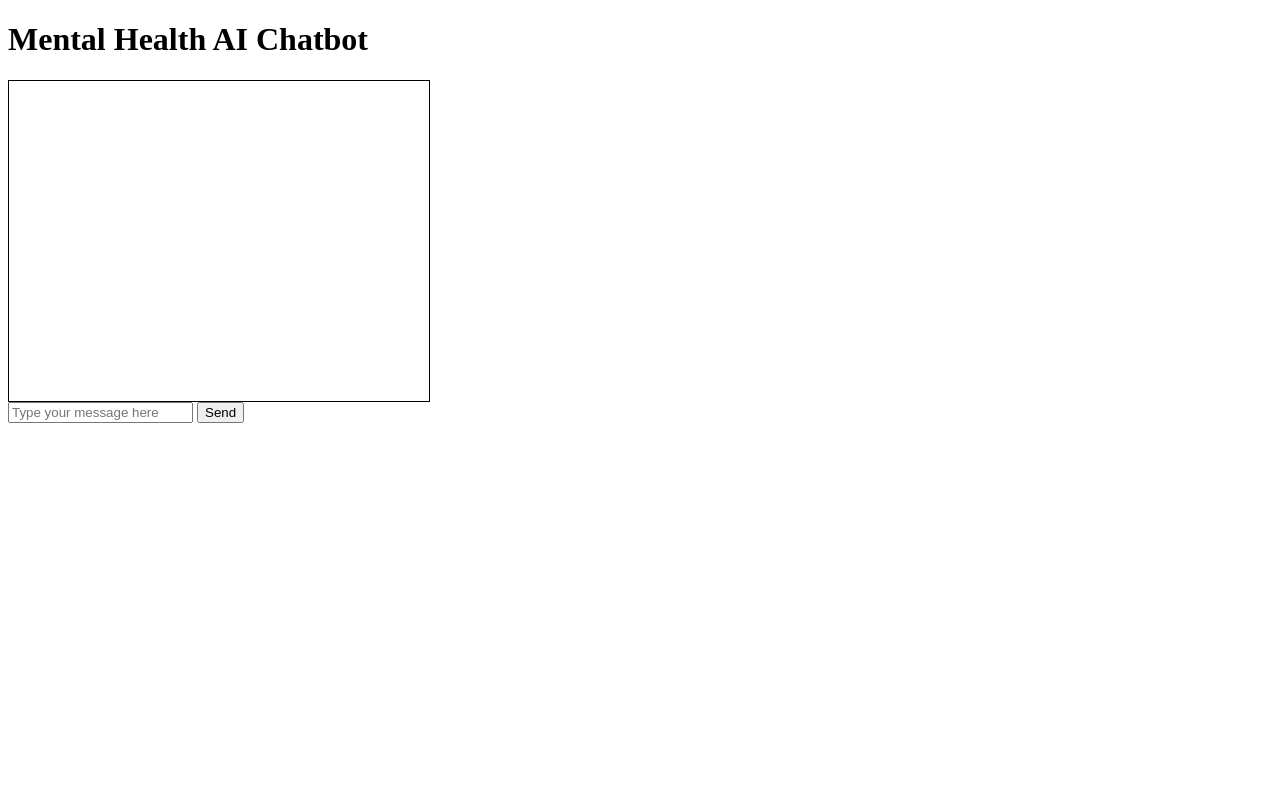
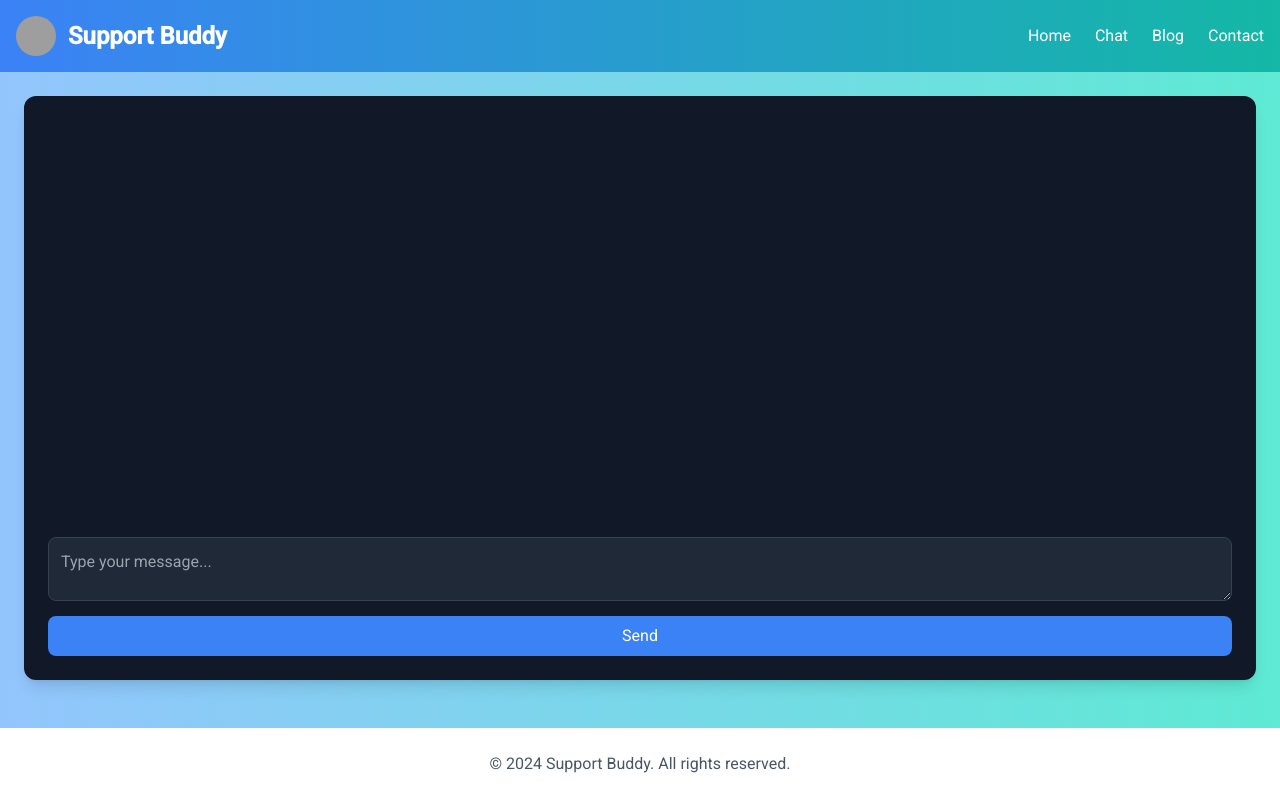
Before and after one commit to Anvit2512/Indegene-Hackathon, a Django app: page /chatbot/ in a window 1280 px wide. Run offline with Django 5.2, Linux system fonts and the light colour scheme; some libraries are stand-ins or nearby versions; grey boxes are pictures that could not be loaded.

Commit message:
updated code

```diff
--- a/chatbot/templates/chatbot/chat.html
+++ b/chatbot/templates/chatbot/chat.html
@@ -3,10 +3,24 @@
 <head>
     <meta charset="UTF-8">
     <meta name="viewport" content="width=device-width, initial-scale=1.0">
-    <title>Mental Health Chatbot</title>
+    <title>Support Buddy</title>
+    <script src="https://cdn.tailwindcss.com"></script>
+    <link href="https://fonts.googleapis.com/css2?family=Roboto:wght@300;400;500&display=swap" rel="stylesheet">
+    <style>
+        body {
+            font-family: 'Roboto', sans-serif;
+        }
+    </style>
     <script>
         function sendMessage() {
             var userMessage = document.getElementById("userMessage").value;
+            if (!userMessage.trim()) return;
+
+            document.getElementById("chatbox").innerHTML += `
+                <div class='bg-gray-700 p-3 rounded-lg w-max max-w-xs ml-auto'>${userMessage}</div>
+            `;
+            document.getElementById("userMessage").value = "";
+
             fetch("/chatbot/chat/", {
                 method: "POST",
                 headers: {
@@ -17,17 +31,40 @@
             })
             .then(response => response.json())
             .then(data => {
-                document.getElementById("chatbox").innerHTML += "<b>You:</b> " + userMessage + "<br>";
-                document.getElementById("chatbox").innerHTML += "<b>AI:</b> " + data.response + "<br><br>";
-                document.getElementById("userMessage").value = "";
+                document.getElementById("chatbox").innerHTML += `
+                    <div class='bg-gradient-to-r from-blue-500 to-teal-300 p-3 rounded-lg w-max max-w-xs'>${data.response}</div>
+                `;
+                document.getElementById("chatbox").scrollTop = document.getElementById("chatbox").scrollHeight;
             });
         }
     </script>
 </head>
-<body>
-    <h1>Mental Health AI Chatbot</h1>
-    <div id="chatbox" style="border: 1px solid #000; padding: 10px; width: 400px; height: 300px; overflow-y: auto;"></div>
-    <input type="text" id="userMessage" placeholder="Type your message here">
-    <button onclick="sendMessage()">Send</button>
+<body class="bg-gradient-to-r from-blue-300 to-teal-300 min-h-screen flex flex-col">
+    <nav class="bg-gradient-to-r from-blue-500 to-teal-500 p-4 w-full sticky top-0">
+        <div class="container mx-auto flex justify-between items-center">
+            <div class="flex items-center space-x-3">
+                <img src="icon.png" alt="Logo" class="h-10 w-10 rounded-full">
+                <a href="#" class="text-2xl font-bold text-white">Support Buddy</a>
+            </div>
+            <ul class="flex space-x-6">
+                <li><a href="#" class="text-white hover:text-gray-200">Home</a></li>
+                <li><a href="#" class="text-white hover:text-gray-200">Chat</a></li>
+                <li><a href="#" class="text-white hover:text-gray-200">Blog</a></li>
+                <li><a href="#" class="text-white hover:text-gray-200">Contact</a></li>
+            </ul>
+        </div>
+    </nav>
+    <div class="flex flex-1 p-6 gap-6">
+        <main class="flex-1 bg-gray-900 text-white p-6 rounded-xl shadow-lg flex flex-col">
+            <div id="chatbox" class="flex-1 overflow-y-auto space-y-4"></div>
+            <div class="mt-4">
+                <textarea id="userMessage" class="w-full h-16 p-3 bg-gray-800 border border-gray-700 rounded-lg" placeholder="Type your message..."></textarea>
+                <button onclick="sendMessage()" class="mt-2 w-full bg-blue-500 text-white p-2 rounded-lg hover:bg-blue-600">Send</button>
+            </div>
+        </main>
+    </div>
+    <footer class="text-center p-6 bg-white shadow-md mt-6">
+        <p class="text-gray-600">© 2024 Support Buddy. All rights reserved.</p>
+    </footer>
 </body>
 </html>
```
Also changed, not shown: chatbot/static/chatbot/images/Support Buddy.png (added), chatbot/static/chatbot/images/anxiety.png (added), chatbot/static/chatbot/images/anxiety1.jpg (added), chatbot/static/chatbot/images/blog_image.png (added), chatbot/static/chatbot/images/connect1.png (added), chatbot/static/chatbot/images/icon.png (added), chatbot/static/chatbot/images/image2slider.png (added), chatbot/static/chatbot/images/image3slider.png (added), chatbot/static/chatbot/images/mental health.png (added), chatbot/static/chatbot/images/mental1.png (added), chatbot/static/chatbot/images/support.png (added), chatbot/static/chatbot/images/support1.jpg (added), chatbot/static/chatbot/images/user.png (added).
